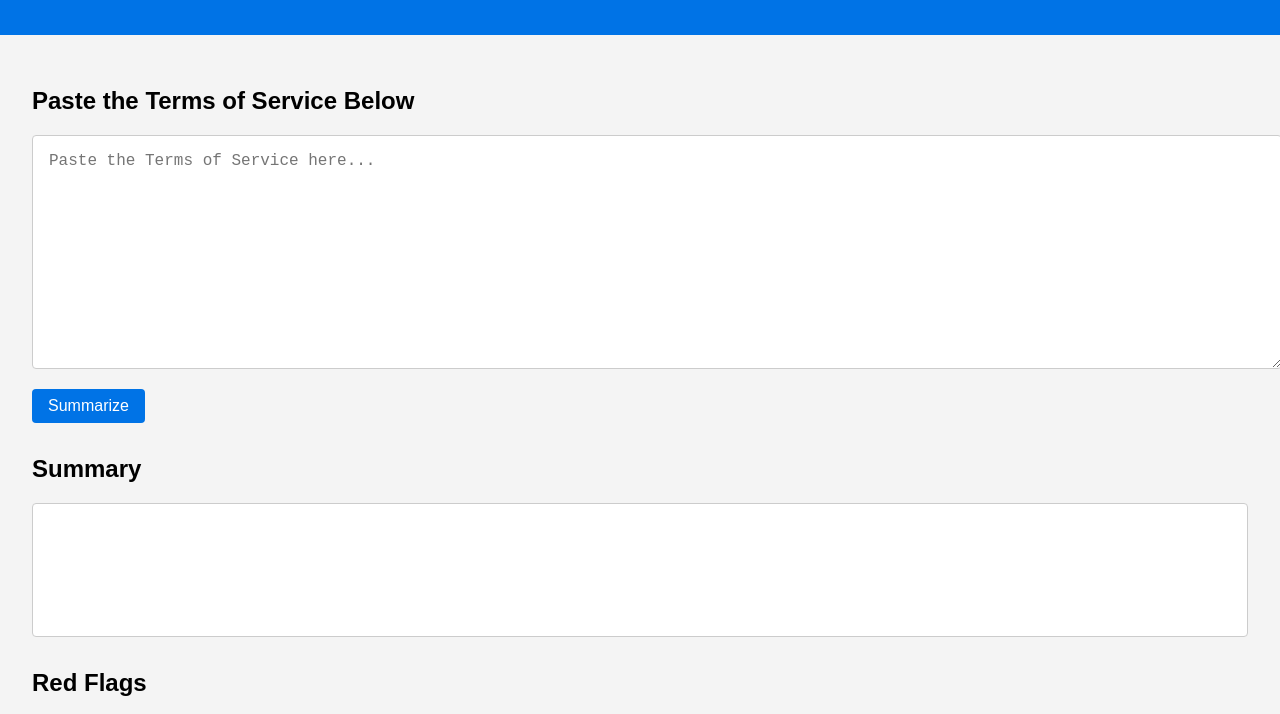
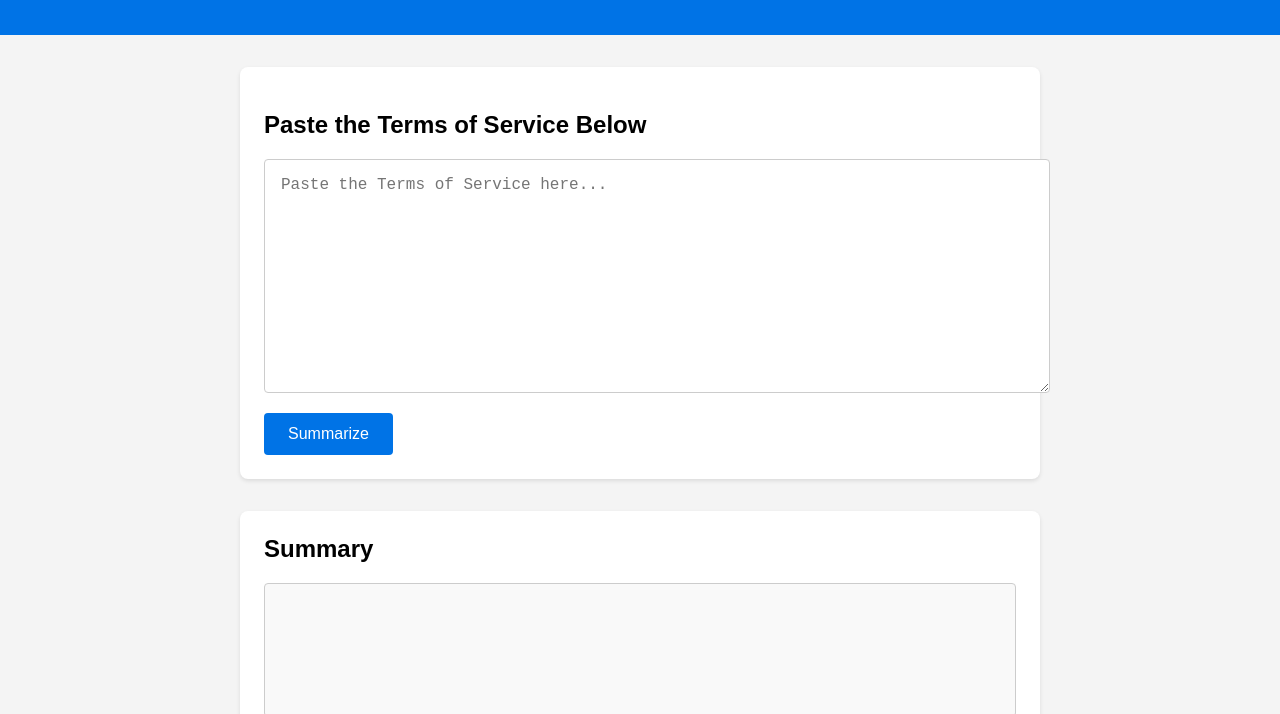
Before and after one commit to aarush-malik/study-platform, a plain HTML site: page index.html in a window 1280 px wide. Shown: the part 77-791 px from the top of the page. Drawn offline with Linux system fonts and the light colour scheme.

Commit message:
Update styles.css

```diff
--- a/styles.css
+++ b/styles.css
@@ -14,10 +14,16 @@ header {
 
 main {
     padding: 2rem;
+    max-width: 800px;
+    margin: 0 auto;
 }
 
 .input-section, .output-section {
     margin-bottom: 2rem;
+    background-color: #ffffff;
+    padding: 1.5rem;
+    border-radius: 8px;
+    box-shadow: 0 2px 4px rgba(0, 0, 0, 0.1);
 }
 
 textarea {
@@ -32,7 +38,7 @@ textarea {
 button {
     display: inline-block;
     margin-top: 1rem;
-    padding: 0.5rem 1rem;
+    padding: 0.75rem 1.5rem;
     background-color: #0073e6;
     color: white;
     border: none;
@@ -46,11 +52,11 @@ button:hover {
 }
 
 .output-section h2 {
-    margin-top: 2rem;
+    margin-top: 0;
 }
 
 #summary-output, #red-flags-output {
-    background-color: white;
+    background-color: #f9f9f9;
     padding: 1rem;
     border: 1px solid #ccc;
     border-radius: 4px;
```
